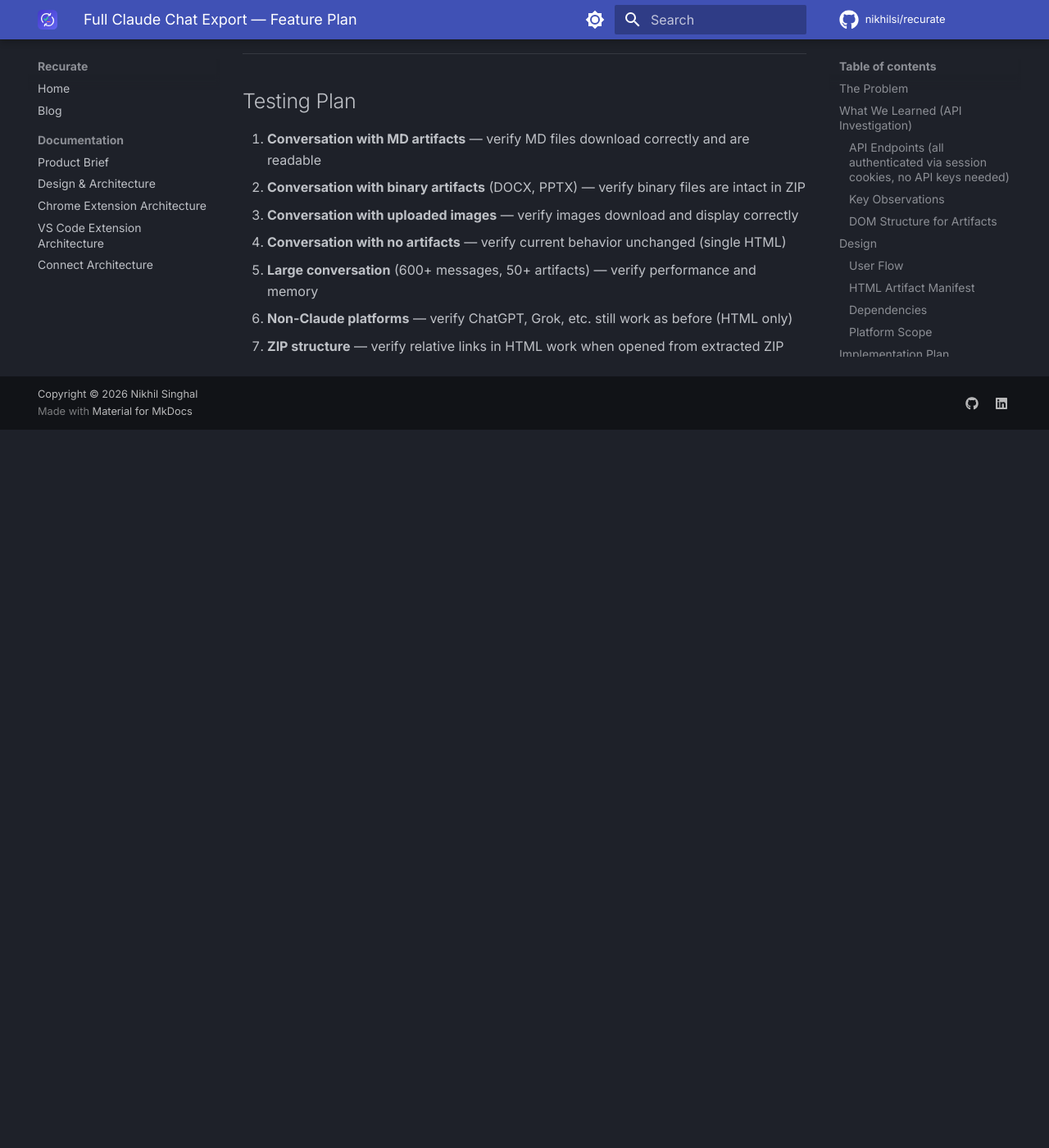
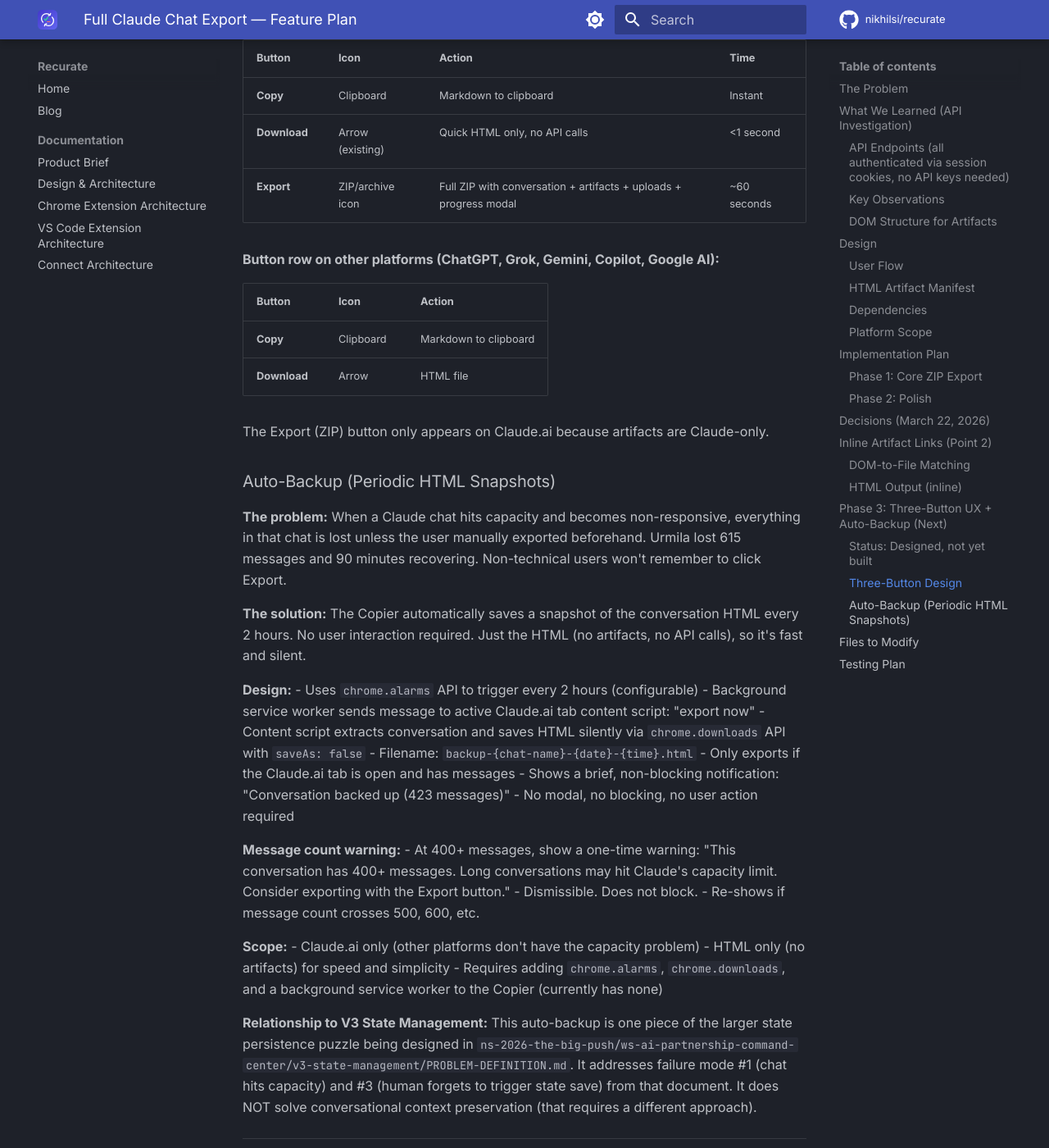
Before and after one commit to nikhilsi/recurate, an MkDocs documentation site: the page built from docs/full-claude-chat-export-feature-plan.md, in a window 1280 px wide and 1400 px high, scrolled down 6521 px. Shown: the whole window at 82% size. Built offline with MkDocs 1.6.1 and Material for MkDocs 9.7.7, drawn with Linux system fonts in a browser that asks for light colours; comment, search, counter and statistics services are not loaded; before the commit the page ends 7045 px from its top, so only the background shows below that; some of the changed text lies outside the part shown.

Commit message:
Add Phase 3 design to export plan: three-button UX + auto-backup for Ops-HQ review

```diff
--- a/docs/full-claude-chat-export-feature-plan.md
+++ b/docs/full-claude-chat-export-feature-plan.md
@@ -191,8 +191,8 @@ Recommendation: Bundle it. The Copier is currently ~32KB. Adding JSZip brings it
 
 1. **User uploads:** Include everything (images, PDFs, text files). The goal is a complete archive.
 2. **Naming conflicts:** If multiple files have the same name, append a counter (`filename-2.md`). API paths already include version info (`ch01-paper-reams-V5.md`) so most are naturally unique.
-3. **Download button:** Same button, smarter behavior. One button, detects artifacts automatically.
-4. **Progress feedback:** Toast message updates as files download ("Downloading 23 of 51..."). No progress bar needed.
+3. **Download buttons:** ~~Same button, smarter behavior.~~ Updated March 22: separate Download (quick HTML) and Export (full ZIP) buttons. Export button uses a ZIP icon and only appears on Claude.ai.
+4. **Progress feedback:** ~~Toast message.~~ Updated March 22: blocking progress modal with spinner, progress bar, file count. Auto-dismisses on completion.
 5. **Build approach:** Full feature in one pass. No intermediate versions.
 
 ## Inline Artifact Links (Point 2)
@@ -223,6 +223,61 @@ The full manifest at the bottom still lists ALL artifacts and uploads with links
 
 ---
 
+## Phase 3: Three-Button UX + Auto-Backup (Next)
+
+### Status: Designed, not yet built
+
+### Three-Button Design
+
+The current single download button conflates "quick HTML" and "full ZIP with artifacts." These are different operations with different time costs (instant vs ~60 seconds). Users need separate controls.
+
+**Button row on Claude.ai:**
+
+| Button | Icon | Action | Time |
+|--------|------|--------|------|
+| **Copy** | Clipboard | Markdown to clipboard | Instant |
+| **Download** | Arrow (existing) | Quick HTML only, no API calls | <1 second |
+| **Export** | ZIP/archive icon | Full ZIP with conversation + artifacts + uploads + progress modal | ~60 seconds |
+
+**Button row on other platforms (ChatGPT, Grok, Gemini, Copilot, Google AI):**
+
+| Button | Icon | Action |
+|--------|------|--------|
+| **Copy** | Clipboard | Markdown to clipboard |
+| **Download** | Arrow | HTML file |
+
+The Export (ZIP) button only appears on Claude.ai because artifacts are Claude-only.
+
+### Auto-Backup (Periodic HTML Snapshots)
+
+**The problem:** When a Claude chat hits capacity and becomes non-responsive, everything in that chat is lost unless the user manually exported beforehand. Urmila lost 615 messages and 90 minutes recovering. Non-technical users won't remember to click Export.
+
+**The solution:** The Copier automatically saves a snapshot of the conversation HTML every 2 hours. No user interaction required. Just the HTML (no artifacts, no API calls), so it's fast and silent.
+
+**Design:**
+- Uses `chrome.alarms` API to trigger every 2 hours (configurable)
+- Background service worker sends message to active Claude.ai tab content script: "export now"
+- Content script extracts conversation and saves HTML silently via `chrome.downloads` API with `saveAs: false`
+- Filename: `backup-{chat-name}-{date}-{time}.html`
+- Only exports if the Claude.ai tab is open and has messages
+- Shows a brief, non-blocking notification: "Conversation backed up (423 messages)"
+- No modal, no blocking, no user action required
+
+**Message count warning:**
+- At 400+ messages, show a one-time warning: "This conversation has 400+ messages. Long conversations may hit Claude's capacity limit. Consider exporting with the Export button."
+- Dismissible. Does not block.
+- Re-shows if message count crosses 500, 600, etc.
+
+**Scope:**
+- Claude.ai only (other platforms don't have the capacity problem)
+- HTML only (no artifacts) for speed and simplicity
+- Requires adding `chrome.alarms`, `chrome.downloads`, and a background service worker to the Copier (currently has none)
+
+**Relationship to V3 State Management:**
+This auto-backup is one piece of the larger state persistence puzzle being designed in `ns-2026-the-big-push/ws-ai-partnership-command-center/v3-state-management/PROBLEM-DEFINITION.md`. It addresses failure mode #1 (chat hits capacity) and #3 (human forgets to trigger state save) from that document. It does NOT solve conversational context preservation (that requires a different approach).
+
+---
+
 ## Files to Modify
 
 | File | Change |
```
